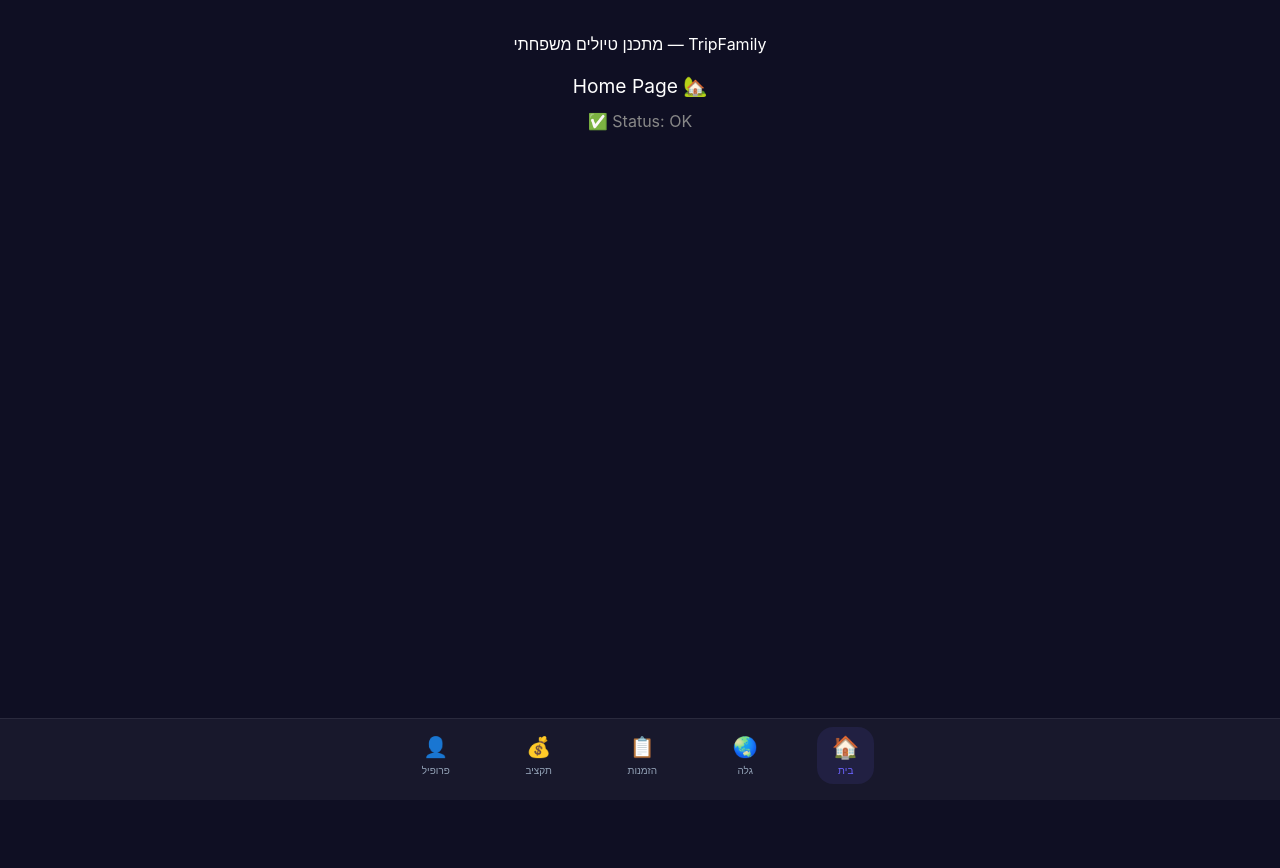
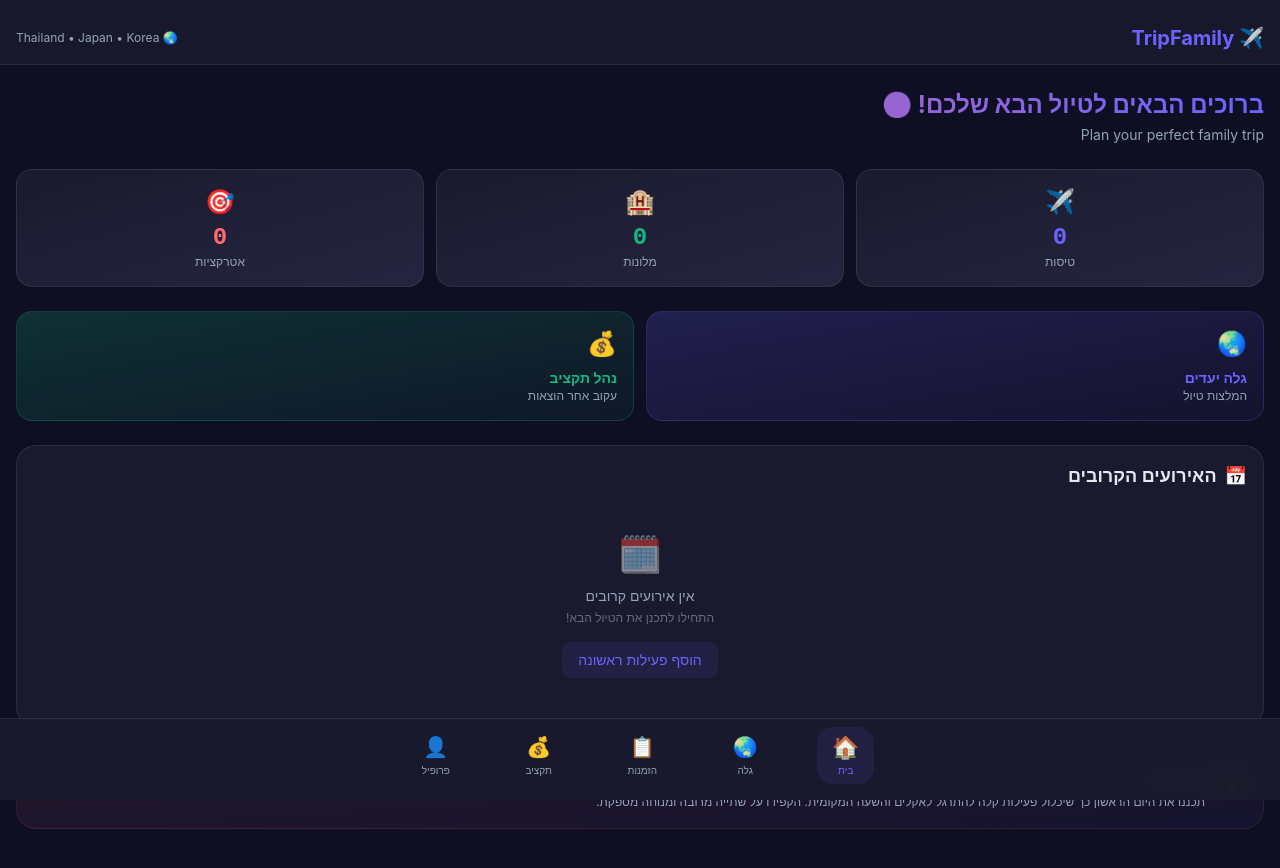
Before and after one commit to strronen-rgb/tripfamily, a Next.js app in the folder frontend/: page /he in a window 1280 px wide. Shown: the top 868 px of the page. Built offline with nearby package versions, Linux system fonts and the light colour scheme.

Commit message:
fix: restore full HomePage with useTranslations working via NextIntlClientProvider

```diff
--- a/frontend/src/app/[locale]/page.tsx
+++ b/frontend/src/app/[locale]/page.tsx
@@ -1,11 +1,110 @@
-import React from 'react';
+'use client';
+
+import Link from 'next/link';
+import { useTranslations } from 'next-intl';
+import { usePathname } from 'next/navigation';
 
 export default function HomePage() {
+  const t = useTranslations('Home');
+  const pathname = usePathname();
+  const locale = pathname.split('/')[1] || 'he';
+
   return (
-    <div className="min-h-screen bg-bg" style={{padding: '2rem', textAlign: 'center', color: 'white'}}>
-      <h1>TripFamily — מתכנן טיולים משפחתי</h1>
-      <p style={{marginTop: '1rem', fontSize: '1.2rem'}}>🏡 Home Page</p>
-      <p style={{marginTop: '0.5rem', color: '#888'}}>Status: OK ✅</p>
+    <div className="min-h-screen bg-bg">
+      {/* Header */}
+      <header className="safe-top sticky top-0 z-40 bg-bg-card/90 backdrop-blur-lg border-b border-border">
+        <div className="flex items-center justify-between px-4 py-3">
+          <h1 className="text-xl font-bold text-primary">✈️ TripFamily</h1>
+          <div className="flex items-center gap-2">
+            <span className="text-xs text-text-muted">🌏 Thailand • Japan • Korea</span>
+          </div>
+        </div>
+      </header>
+
+      {/* Content */}
+      <main className="px-4 py-6">
+        {/* Welcome Section */}
+        <div className="mb-6">
+          <h2 className="text-2xl font-bold mb-1 bg-gradient-to-l from-primary to-secondary bg-clip-text text-transparent">
+            {t('welcome')}
+          </h2>
+          <p className="text-text-muted text-sm">Plan your perfect family trip</p>
+        </div>
+
+        {/* Quick Stats */}
+        <div className="grid grid-cols-3 gap-3 mb-6">
+          <div className="bg-gradient-to-br from-bg-card to-bg-surface rounded-xl p-4 text-center border border-border animate-fadeInUp">
+            <div className="text-2xl mb-1">✈️</div>
+            <div className="text-2xl font-bold text-primary font-mono">0</div>
+            <div className="text-xs text-text-muted">{t('flights')}</div>
+          </div>
+          <div className="bg-gradient-to-br from-bg-card to-bg-surface rounded-xl p-4 text-center border border-border animate-fadeInUp" style={{ animationDelay: '100ms' }}>
+            <div className="text-2xl mb-1">🏨</div>
+            <div className="text-2xl font-bold text-success font-mono">0</div>
+            <div className="text-xs text-text-muted">{t('hotels')}</div>
+          </div>
+          <div className="bg-gradient-to-br from-bg-card to-bg-surface rounded-xl p-4 text-center border border-border animate-fadeInUp" style={{ animationDelay: '200ms' }}>
+            <div className="text-2xl mb-1">🎯</div>
+            <div className="text-2xl font-bold text-secondary font-mono">0</div>
+            <div className="text-xs text-text-muted">{t('attractions')}</div>
+          </div>
+        </div>
+
+        {/* Quick Actions */}
+        <div className="mb-6">
+          <div className="grid grid-cols-2 gap-3">
+            <Link
+              href={`/${locale}/explore`}
+              className="bg-gradient-to-br from-primary/20 to-primary/5 rounded-xl p-4 border border-primary/20 hover:border-primary/40 transition-all group"
+            >
+              <div className="text-2xl mb-2 group-hover:scale-110 transition-transform">🌏</div>
+              <div className="text-sm font-semibold text-primary">גלה יעדים</div>
+              <div className="text-xs text-text-muted">המלצות טיול</div>
+            </Link>
+            <Link
+              href={`/${locale}/budget`}
+              className="bg-gradient-to-br from-success/20 to-success/5 rounded-xl p-4 border border-success/20 hover:border-success/40 transition-all group"
+            >
+              <div className="text-2xl mb-2 group-hover:scale-110 transition-transform">💰</div>
+              <div className="text-sm font-semibold text-success">נהל תקציב</div>
+              <div className="text-xs text-text-muted">עקוב אחר הוצאות</div>
+            </Link>
+          </div>
+        </div>
+
+        {/* Upcoming Events Timeline */}
+        <div className="bg-bg-card rounded-2xl p-4 border border-border">
+          <h3 className="text-lg font-semibold mb-3 flex items-center gap-2">
+            <span>📅</span>
+            {t('upcoming')}
+          </h3>
+          <div className="flex flex-col items-center justify-center py-8 text-center">
+            <div className="text-4xl mb-3 opacity-50">🗓️</div>
+            <p className="text-text-muted text-sm mb-1">{t('noEvents')}</p>
+            <p className="text-text-muted/60 text-xs">התחילו לתכנן את הטיול הבא!</p>
+            <Link
+              href={`/${locale}/bookings`}
+              className="mt-4 px-4 py-2 bg-primary/10 text-primary text-sm rounded-lg hover:bg-primary/20 transition-colors"
+            >
+              הוסף פעילות ראשונה
+            </Link>
+          </div>
+        </div>
+
+        {/* Family Tip */}
+        <div className="mt-6 bg-gradient-to-br from-secondary/10 to-primary/5 rounded-2xl p-4 border border-secondary/10">
+          <div className="flex items-start gap-3">
+            <div className="text-2xl">💡</div>
+            <div>
+              <div className="text-sm font-semibold text-secondary mb-1">טיפ לטיול</div>
+              <p className="text-xs text-text-muted leading-relaxed">
+                תכננו את היום הראשון כך שיכלול פעילות קלה להתרגל לאקלים והשעה המקומית.
+                הקפידו על שתייה מרובה ומנוחה מספקת.
+              </p>
+            </div>
+          </div>
+        </div>
+      </main>
     </div>
   );
 }
```
Also changed, not shown: 1 other file (tests, documents, lock files or other folders).
